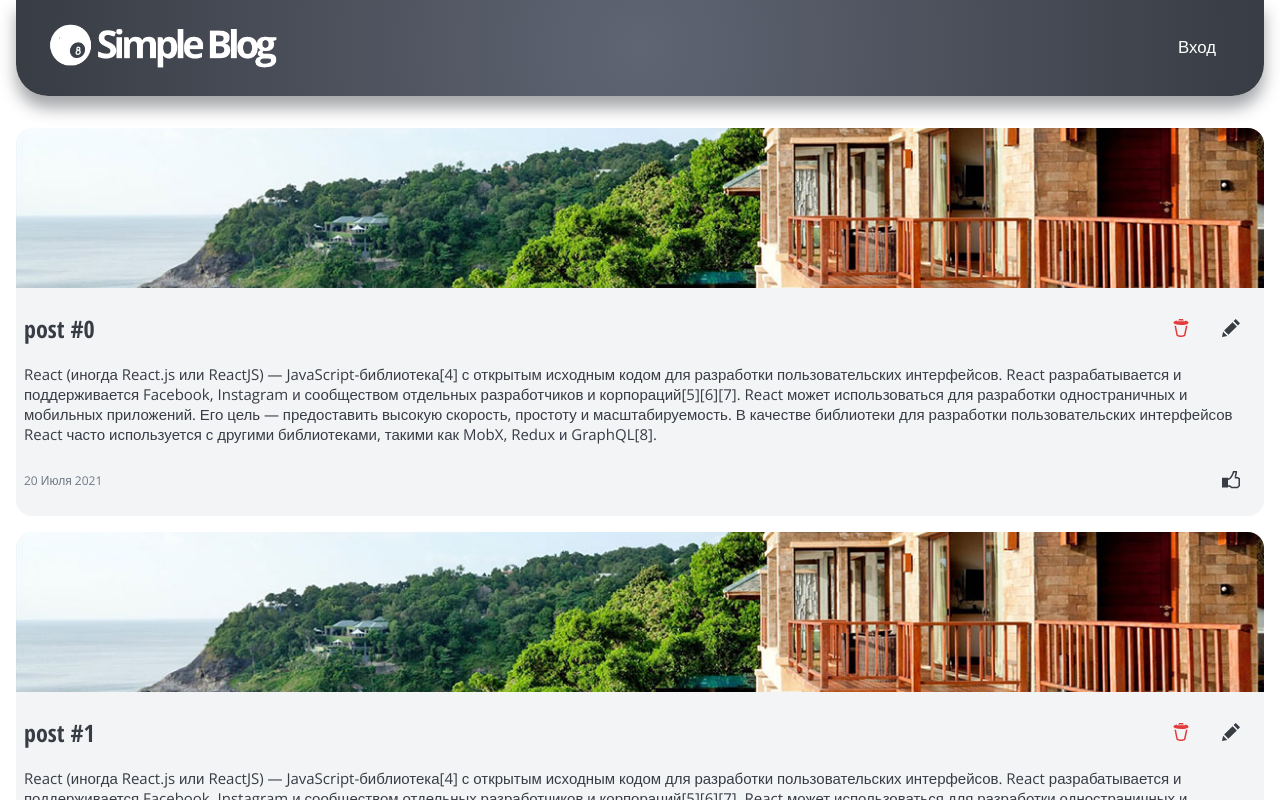
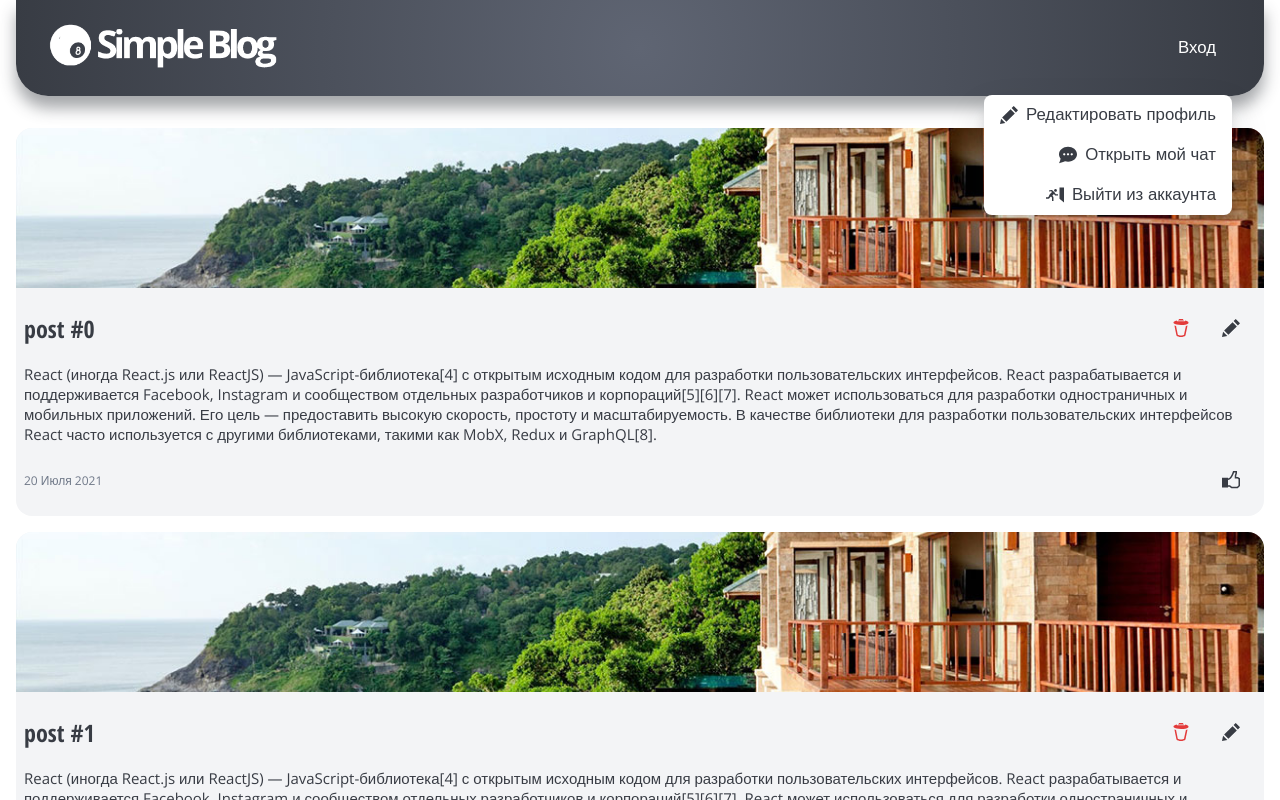
Before and after one commit to curillaenator/simple-blog, a React (Create React App) app: page / in a window 1280 px wide. Both pictures are taken after a click on the button "Вход". Shown: the top 800 px of the page. Built offline with nearby package versions, Linux system fonts and the light colour scheme; no server answers.

Commit message:
universal dropdown

```diff
--- a/src/api/api.ts
+++ b/src/api/api.ts
@@ -1,5 +1,7 @@
 import firebase from "firebase/app";
 import { auth, db } from "./firebase";
+
+import { guest } from "../fixedcontent/fixedcontent";
 
 import type { IPosts, IUser } from "../types/types";
 
@@ -50,7 +52,7 @@ export const api = {
         }
 
         if (!user) {
-          return resolve({ id: "", username: "", avatar: "", role: "guest" });
+          return resolve(guest);
         }
       });
     });
--- a/src/assets/icons/icons.tsx
+++ b/src/assets/icons/icons.tsx
@@ -70,4 +70,54 @@ export const icons = {
       <path d="M21.216 8h-2.216v-1.75l1-3.095v-3.155h-5.246c-2.158 6.369-4.252 9.992-6.754 10v-1h-8v13h8v-1h2l2.507 2h8.461l3.032-2.926v-10.261l-2.784-1.813zm.784 11.225l-1.839 1.775h-6.954l-2.507-2h-2.7v-7c3.781 0 6.727-5.674 8.189-10h1.811v.791l-1 3.095v4.114h3.623l1.377.897v8.328z" />
     </svg>
   ),
+  profile: (
+    <svg
+      xmlns="http://www.w3.org/2000/svg"
+      width="24"
+      height="24"
+      viewBox="0 0 24 24"
+    >
+      <path d="M12 0c-6.627 0-12 5.373-12 12s5.373 12 12 12 12-5.373 12-12-5.373-12-12-12zm7.753 18.305c-.261-.586-.789-.991-1.871-1.241-2.293-.529-4.428-.993-3.393-2.945 3.145-5.942.833-9.119-2.489-9.119-3.388 0-5.644 3.299-2.489 9.119 1.066 1.964-1.148 2.427-3.393 2.945-1.084.25-1.608.658-1.867 1.246-1.405-1.723-2.251-3.919-2.251-6.31 0-5.514 4.486-10 10-10s10 4.486 10 10c0 2.389-.845 4.583-2.247 6.305z" />
+    </svg>
+  ),
+  logout: (
+    <svg
+      xmlns="http://www.w3.org/2000/svg"
+      width="24"
+      height="24"
+      viewBox="0 0 24 24"
+    >
+      <path d="M16 12.771h-3.091c-.542 0-.82-.188-1.055-.513l-1.244-1.674-2.029 2.199 1.008 1.562c.347.548.373.922.373 1.42v4.235h-1.962v-3.981c-.016-1.1-1.695-2.143-2.313-1.253l-1.176 1.659c-.261.372-.706.498-1.139.498h-3.372v-1.906l2.532-.001c.397 0 .741-.14.928-.586l1.126-2.75c.196-.41.46-.782.782-1.102l2.625-2.6-.741-.647c-.223-.195-.521-.277-.812-.227l-2.181.381-.342-1.599 2.992-.571c.561-.107 1.042.075 1.461.462l2.882 2.66c.456.414.924 1.136 1.654 2.215.135.199.323.477.766.477h2.328v1.642zm-2.982-5.042c1.02-.195 1.688-1.182 1.493-2.201-.172-.901-.96-1.528-1.845-1.528-1.186 0-2.07 1.078-1.85 2.234.196 1.021 1.181 1.69 2.202 1.495zm4.982-5.729v15l6 5v-20h-6z" />
+    </svg>
+  ),
+  chat: (
+    <svg
+      xmlns="http://www.w3.org/2000/svg"
+      width="24"
+      height="24"
+      viewBox="0 0 24 24"
+    >
+      <path d="M12 1c-6.338 0-12 4.226-12 10.007 0 2.05.739 4.063 2.047 5.625.055 1.83-1.023 4.456-1.993 6.368 2.602-.47 6.301-1.508 7.978-2.536 9.236 2.247 15.968-3.405 15.968-9.457 0-5.812-5.701-10.007-12-10.007zm-5 11.5c-.829 0-1.5-.671-1.5-1.5s.671-1.5 1.5-1.5 1.5.671 1.5 1.5-.671 1.5-1.5 1.5zm5 0c-.829 0-1.5-.671-1.5-1.5s.671-1.5 1.5-1.5 1.5.671 1.5 1.5-.671 1.5-1.5 1.5zm5 0c-.828 0-1.5-.671-1.5-1.5s.672-1.5 1.5-1.5c.829 0 1.5.671 1.5 1.5s-.671 1.5-1.5 1.5z" />
+    </svg>
+  ),
+  arrow: (
+    <svg
+      width="8"
+      height="6"
+      viewBox="0 0 8 6"
+      xmlns="http://www.w3.org/2000/svg"
+    >
+      <path d="M0.706206 2.41374L3.29621 5.00374C3.68621 5.39374 4.31621 5.39374 4.70621 5.00374L7.29621 2.41374C7.92621 1.78374 7.47621 0.703735 6.58621 0.703735H1.40621C0.516206 0.703735 0.0762062 1.78374 0.706206 2.41374Z" />
+    </svg>
+  ),
+  check: (
+    <svg
+      width="14"
+      height="12"
+      viewBox="0 0 14 12"
+      xmlns="http://www.w3.org/2000/svg"
+    >
+      <path d="M4.32915 9.22918L1.43749 6.33751C1.28179 6.18146 1.07042 6.09377 0.849988 6.09377C0.629556 6.09377 0.418181 6.18146 0.262488 6.33751C-0.0625122 6.66251 -0.0625122 7.18751 0.262488 7.51251L3.74582 10.9958C4.07082 11.3208 4.59582 11.3208 4.92082 10.9958L13.7375 2.17917C14.0625 1.85417 14.0625 1.32917 13.7375 1.00418C13.5818 0.848131 13.3704 0.760437 13.15 0.760437C12.9296 0.760437 12.7182 0.848131 12.5625 1.00418L4.32915 9.22918Z" />
+    </svg>
+  ),
 };
--- a/src/components/buttons/buttonGhost/ButtonGhost.tsx
+++ b/src/components/buttons/buttonGhost/ButtonGhost.tsx
@@ -19,22 +19,33 @@ const StyledButton = styled.button<IStyledButton>`
     font-size: 1.05rem;
     color: ${({ color }) => color};
     transition: 0.08s linear;
+    white-space: nowrap;
   }
 
   & > svg {
     width: 18px;
     height: 18px;
+    fill: ${colors.backPrimary};
+    transition: 0.08s linear;
   }
 
   &:hover {
     .title {
-      transform: scale(1.2);
+      color: ${colors.success};
+    }
+
+    & > svg {
+      fill: ${colors.success};
     }
   }
 
   &:active {
     .title {
-      transform: scale(1);
+      color: ${colors.successDark};
+    }
+
+    & > svg {
+      fill: ${colors.successDark};
     }
   }
 `;
--- /dev/null
+++ b/src/components/dropdown/Dropdown.tsx
@@ -0,0 +1,150 @@
+import { AnyAction } from "@reduxjs/toolkit";
+import { FC, useReducer, useEffect, ReactNode } from "react";
+import styled from "styled-components";
+
+import { ButtonGhost } from "../buttons/buttonGhost/ButtonGhost";
+
+import { icons } from "../../assets/icons/icons";
+
+import type { IDropOption, TReducer, TAction } from "../../types/types";
+import { colors } from "../../utils/colors";
+
+// STATE
+
+const SET_DROPDOWN_OPEN = "dropdown/SET_DROPDOWN_OPEN";
+const SET_DROPDOWN_LIST = "dropdown/SET_DROPDOWN_LIST";
+
+interface IInitialState {
+  open: boolean;
+  list: IDropOption[];
+}
+
+const initialState: IInitialState = {
+  open: false,
+  list: [],
+};
+
+const reducer: TReducer<IInitialState, AnyAction> = (state, action) => {
+  switch (action.type) {
+    case SET_DROPDOWN_OPEN:
+      return { ...state, open: action.payload };
+
+    case SET_DROPDOWN_LIST:
+      return { ...state, list: action.payload };
+
+    default:
+      return state;
+  }
+};
+
+const setOpen: TAction<boolean> = (payload) => ({
+  type: SET_DROPDOWN_OPEN,
+  payload,
+});
+
+const setList: TAction<IDropOption[]> = (payload) => ({
+  type: SET_DROPDOWN_LIST,
+  payload,
+});
+
+// COMPONENT
+
+interface IDropdownStyled {
+  open: boolean;
+  multiselect: boolean;
+  mtop: number;
+}
+
+const DropdownStyled = styled.div<IDropdownStyled>`
+  position: relative;
+
+  .ddtitle {
+    display: flex;
+    align-items: center;
+    gap: 1rem;
+    min-height: 40px;
+    padding: 0 1rem;
+    border-radius: 0.5rem;
+    background-color: ${colors.backWhite};
+    cursor: pointer;
+
+    &_label {
+    }
+
+    & > svg {
+      transform: rotate(${({ open }) => (open ? "180deg" : "0")});
+    }
+  }
+
+  .ddoptions {
+    display: flex;
+    flex-direction: column;
+    align-items: flex-end;
+    position: absolute;
+    top: ${({ mtop }) => mtop}rem;
+    right: 0;
+    z-index: ${({ open }) => (open ? "10" : "-10")};
+    border-radius: 0.5rem;
+    background-color: ${colors.backWhite};
+    overflow: hidden;
+    opacity: ${({ open }) => (open ? "1" : "0")};
+    transform: translateY(${({ open }) => (open ? "0" : "2rem")});
+    transition: 0.12s ease-in;
+    box-shadow: 0px 19px 38px rgba(33, 38, 44, 0.15),
+      0px 15px 12px rgba(33, 38, 44, 0.11);
+  }
+`;
+
+interface IDropdown {
+  title?: string;
+  options: IDropOption[];
+  multiselect?: boolean;
+  mtop: number; // rems from top to list
+  children?: ReactNode;
+}
+
+export const Dropdown: FC<IDropdown> = ({
+  title,
+  options,
+  multiselect = false,
+  mtop = 3,
+  children,
+}) => {
+  const [state, dispatch] = useReducer(reducer, initialState);
+  const { open, list } = state;
+
+  useEffect(() => dispatch(setList(options)), [options]);
+
+  const handleOptionHandler = (handler: () => void) => {
+    handler();
+    dispatch(setOpen(false));
+  };
+
+  return (
+    <DropdownStyled open={open} mtop={mtop} multiselect={multiselect}>
+      {children && (
+        <div className="ddchildren" onClick={() => dispatch(setOpen(!open))}>
+          {children}
+        </div>
+      )}
+
+      {!children && (
+        <div className="ddtitle" onClick={() => dispatch(setOpen(!open))}>
+          <span className="ddtitle_label">{title}</span>
+          {icons.arrow}
+        </div>
+      )}
+
+      <div className="ddoptions">
+        {list.map((opt) => (
+          <ButtonGhost
+            title={opt.title}
+            icon={opt.icon}
+            key={opt.id}
+            handler={() => handleOptionHandler(opt.handler)}
+          />
+        ))}
+      </div>
+    </DropdownStyled>
+  );
+};
--- a/src/components/headers/Header.tsx
+++ b/src/components/headers/Header.tsx
@@ -3,12 +3,14 @@ import styled from "styled-components";
 
 import { User } from "./User";
 import { Logo } from "./Logo";
+import { Dropdown } from "../dropdown/Dropdown";
 
 import { colors } from "../../utils/colors";
 
+import { userMenu } from "../../fixedcontent/fixedcontent";
 import logo from "../../assets/images/logo.png";
 
-import type { IUser } from "../../types/types";
+import type { IUser, TAction } from "../../types/types";
 
 const HeaderStyled = styled.header`
   display: flex;
@@ -36,6 +38,7 @@ const HeaderStyled = styled.header`
 interface IHeader {
   user: IUser;
   signInWithGoogle: () => void;
+  setUserMenu: TAction<boolean>;
 }
 
 const Header: FC<IHeader> = ({ user, signInWithGoogle }) => {
@@ -43,7 +46,9 @@ const Header: FC<IHeader> = ({ user, signInWithGoogle }) => {
     <HeaderStyled>
       <Logo image={logo} />
 
-      <User user={user} signInWithGoogle={signInWithGoogle}/>
+      <Dropdown options={userMenu} mtop={4.2}>
+        <User user={user} signInWithGoogle={signInWithGoogle} />
+      </Dropdown>
     </HeaderStyled>
   );
 };
--- a/src/components/headers/User.tsx
+++ b/src/components/headers/User.tsx
@@ -1,4 +1,3 @@
-import { FC } from "react";
 import styled from "styled-components";
 
 import { ButtonGhost } from "../buttons/buttonGhost/ButtonGhost";
@@ -6,6 +5,7 @@ import { ButtonGhost } from "../buttons/buttonGhost/ButtonGhost";
 import { colors } from "../../utils/colors";
 
 import type { IUser } from "../../types/types";
+import type { FC, RefObject } from "react";
 
 interface IUserStyled {
   size: number;
--- /dev/null
+++ b/src/fixedcontent/fixedcontent.ts
@@ -0,0 +1,24 @@
+import { icons } from "../assets/icons/icons";
+
+export const guest = { id: "", username: "", avatar: "", role: "guest" };
+
+export const userMenu = [
+  {
+    id: "menu1",
+    title: "Редактировать профиль",
+    icon: icons.pencil,
+    handler: () => {},
+  },
+  {
+    id: "menu2",
+    title: "Открыть мой чат",
+    icon: icons.chat,
+    handler: () => {},
+  },
+  {
+    id: "menu3",
+    title: "Выйти из аккаунта",
+    icon: icons.logout,
+    handler: () => {},
+  },
+];
--- a/src/index.css
+++ b/src/index.css
@@ -38,5 +38,5 @@ button {
 }
 
 .temptemp {
-  background-color: #6f7888;
+  background-color: #799700;
 }
--- a/src/pages/blog/BlogPage.tsx
+++ b/src/pages/blog/BlogPage.tsx
@@ -7,20 +7,30 @@ import { Loader } from "../../components/loader/Loader";
 
 import type { TState } from "../../redux/store";
 
-import { signInWithGoogle } from "../../redux/reducers/main";
+import { signInWithGoogle, setUserMenu } from "../../redux/reducers/main";
 
 import { icons } from "../../assets/icons/icons";
 
 type TBlog = ConnectedProps<typeof connector>;
 
-const Blog: FC<TBlog> = ({ initialized, posts, user, signInWithGoogle }) => {
+const Blog: FC<TBlog> = ({
+  initialized,
+  posts,
+  user,
+  signInWithGoogle,
+  setUserMenu,
+}) => {
   if (!initialized) {
     return <Loader icon={icons.loader} title="Загружаю..." fullscreen />;
   }
 
   return (
     <div className="page">
-      <Header user={user} signInWithGoogle={signInWithGoogle} />
+      <Header
+        user={user}
+        signInWithGoogle={signInWithGoogle}
+        setUserMenu={setUserMenu}
+      />
       <PostList posts={posts} />
     </div>
   );
@@ -32,7 +42,10 @@ const mstp = (state: TState) => ({
   user: state.main.user,
 });
 
-const mdtp = { signInWithGoogle };
+const mdtp = {
+  signInWithGoogle,
+  setUserMenu,
+};
 
 const connector = connect(mstp, mdtp);
 
--- a/src/utils/colors.ts
+++ b/src/utils/colors.ts
@@ -4,7 +4,9 @@ export const colors = {
   fontGray: "#6f7888",
   fontWhite: "#ffffff",
 
+  successDark: "#799700",
   success: "#91b500",
+
   danger: "#e33b3b",
 
   backPrimary25: "#383c44b9",
```
Also changed, not shown: src/redux/reducers/main.ts (+13 -1 lines), src/types/types.ts (+9 -0 lines).
